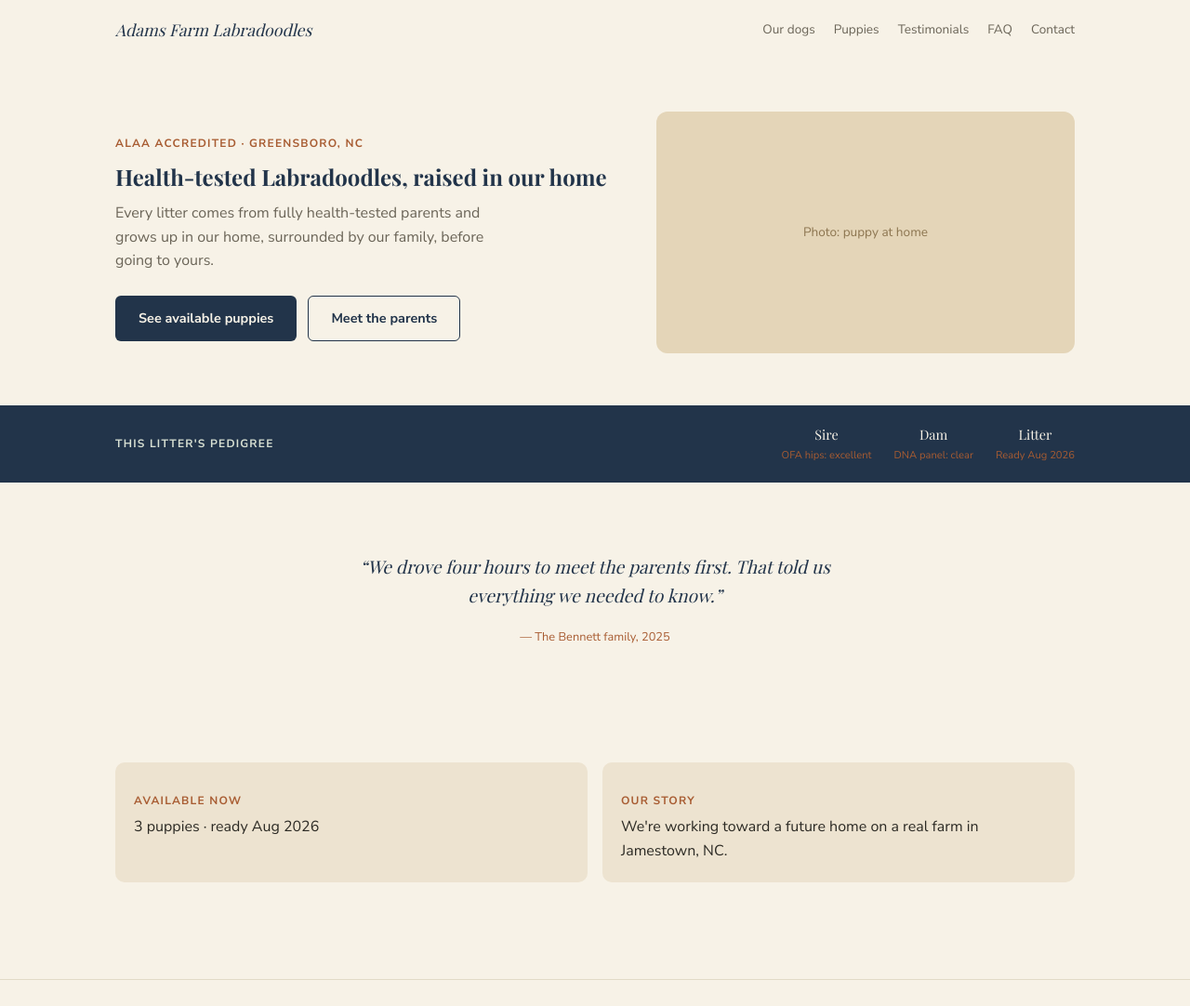
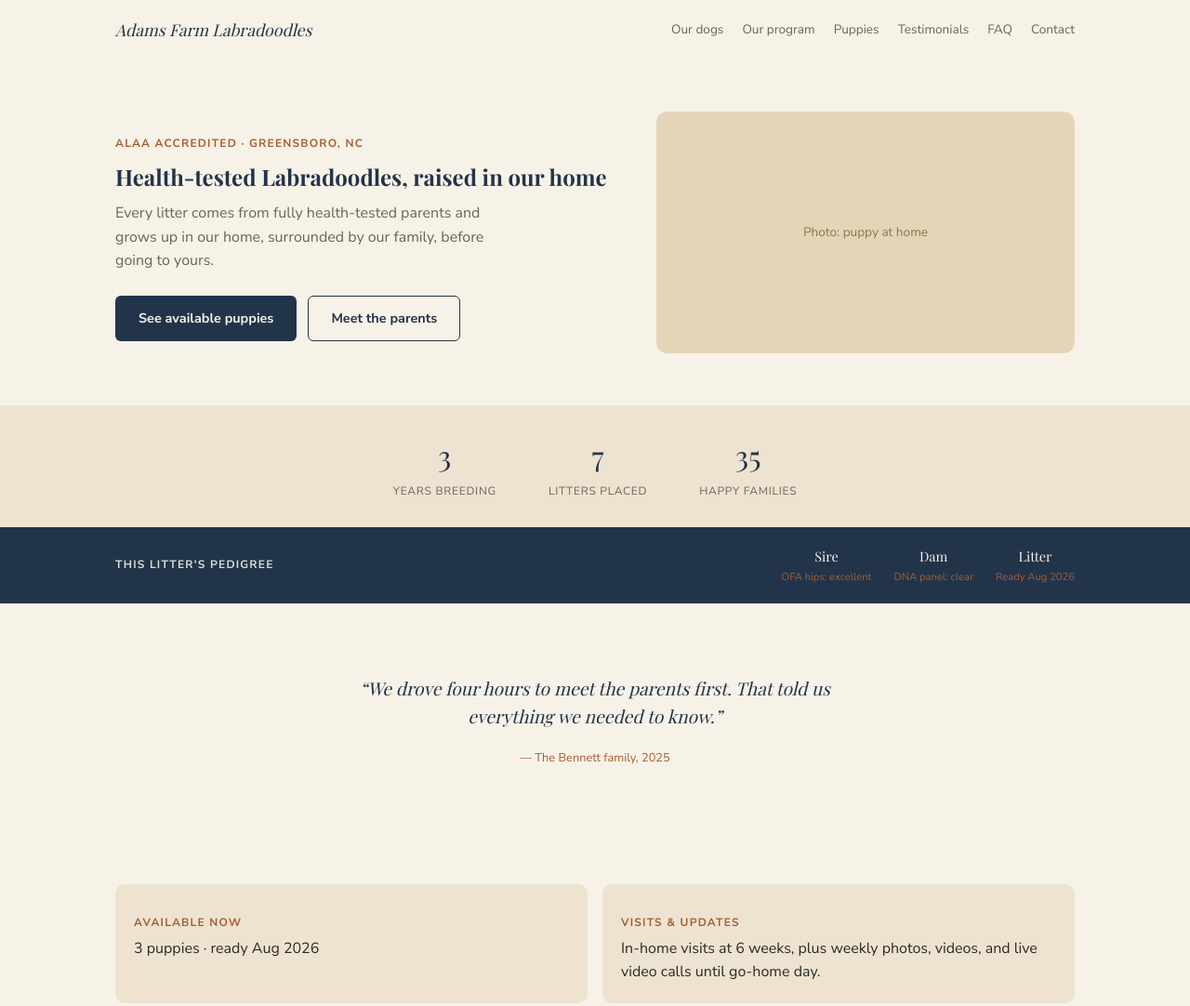
Before and after one commit to dougcampbell66/adams-farm-labradoodles, an Astro site: page / in a window 1280 px wide. Shown: the top 1082 px of the page at 93% size. Built offline with nearby package versions, Linux system fonts and the light colour scheme; Astro itself is replaced by a stand-in of ours; a web font is replaced by a local one.

Commit message:
Add stats bar, Our Program page, real health guarantee summary

```diff
--- a/src/components/Header.astro
+++ b/src/components/Header.astro
@@ -5,6 +5,7 @@
     <a href="/" class="logo">Adams Farm Labradoodles</a>
     <nav>
       <a href="/our-dogs">Our dogs</a>
+      <a href="/our-program">Our program</a>
       <a href="/puppies">Puppies</a>
       <a href="/testimonials">Testimonials</a>
       <a href="/faq">FAQ</a>
--- /dev/null
+++ b/src/data/stats.js
@@ -0,0 +1,16 @@
+// Real program numbers — update here, they flow to every page that uses them.
+export const stats = {
+  yearsBreeding: 3,
+  littersPlaced: 7,
+  happyFamilies: 35
+};
+
+export const program = {
+  visitAge: '6 weeks',
+  updates: 'weekly photos, videos, and live video calls',
+  healthGuarantee: {
+    length: '3 years',
+    covers: 'debilitating congenital defects present from birth (such as severe hip/elbow dysplasia, PRA, or severe heart defects)',
+    remedy: 'a replacement puppy of equal or lesser value from the next available litter, once confirmed by a licensed veterinarian'
+  }
+};
--- a/src/pages/index.astro
+++ b/src/pages/index.astro
@@ -1,6 +1,7 @@
 ---
 import Layout from '../layouts/Layout.astro';
 import { getCollection } from 'astro:content';
+import { stats } from '../data/stats.js';
 
 const dogs = await getCollection('dogs');
 const sire = dogs.find((d) => d.data.role === 'sire');
@@ -25,6 +26,23 @@ const featured = testimonials.find((t) => t.data.featured) ?? testimonials[0];
         </div>
       </div>
       <div class="hero-photo">Photo: puppy at home</div>
+    </div>
+  </section>
+
+  <section class="stats-bar">
+    <div class="container stats-inner">
+      <div class="stat">
+        <span class="stat-number">{stats.yearsBreeding}</span>
+        <span class="stat-label">Years breeding</span>
+      </div>
+      <div class="stat">
+        <span class="stat-number">{stats.littersPlaced}</span>
+        <span class="stat-label">Litters placed</span>
+      </div>
+      <div class="stat">
+        <span class="stat-number">{stats.happyFamilies}</span>
+        <span class="stat-label">Happy families</span>
+      </div>
     </div>
   </section>
 
@@ -72,8 +90,8 @@ const featured = testimonials.find((t) => t.data.featured) ?? testimonials[0];
         </div>
       )}
       <div class="card">
-        <p class="eyebrow" style="margin-bottom:6px;">Our story</p>
-        <p style="margin:0;">We're working toward a future home on a real farm in Jamestown, NC.</p>
+        <p class="eyebrow" style="margin-bottom:6px;">Visits &amp; updates</p>
+        <p style="margin:0;">In-home visits at 6 weeks, plus weekly photos, videos, and live video calls until go-home day.</p>
       </div>
     </div>
   </section>
@@ -104,6 +122,33 @@ const featured = testimonials.find((t) => t.data.featured) ?? testimonials[0];
     justify-content: center;
     color: #8C7550;
     font-size: 0.85rem;
+  }
+  .stats-bar {
+    background: var(--color-card);
+    padding: 28px 0;
+  }
+  .stats-inner {
+    display: flex;
+    justify-content: center;
+    gap: 56px;
+  }
+  .stat {
+    display: flex;
+    flex-direction: column;
+    align-items: center;
+    text-align: center;
+  }
+  .stat-number {
+    font-family: var(--font-display);
+    font-size: 2rem;
+    color: var(--color-pine);
+  }
+  .stat-label {
+    font-size: 0.75rem;
+    letter-spacing: 0.06em;
+    text-transform: uppercase;
+    color: var(--color-muted);
+    margin-top: 4px;
   }
   .trust-inner {
     display: flex;
```
Also changed, not shown: src/pages/our-program.astro (added, +63 -0 lines).
